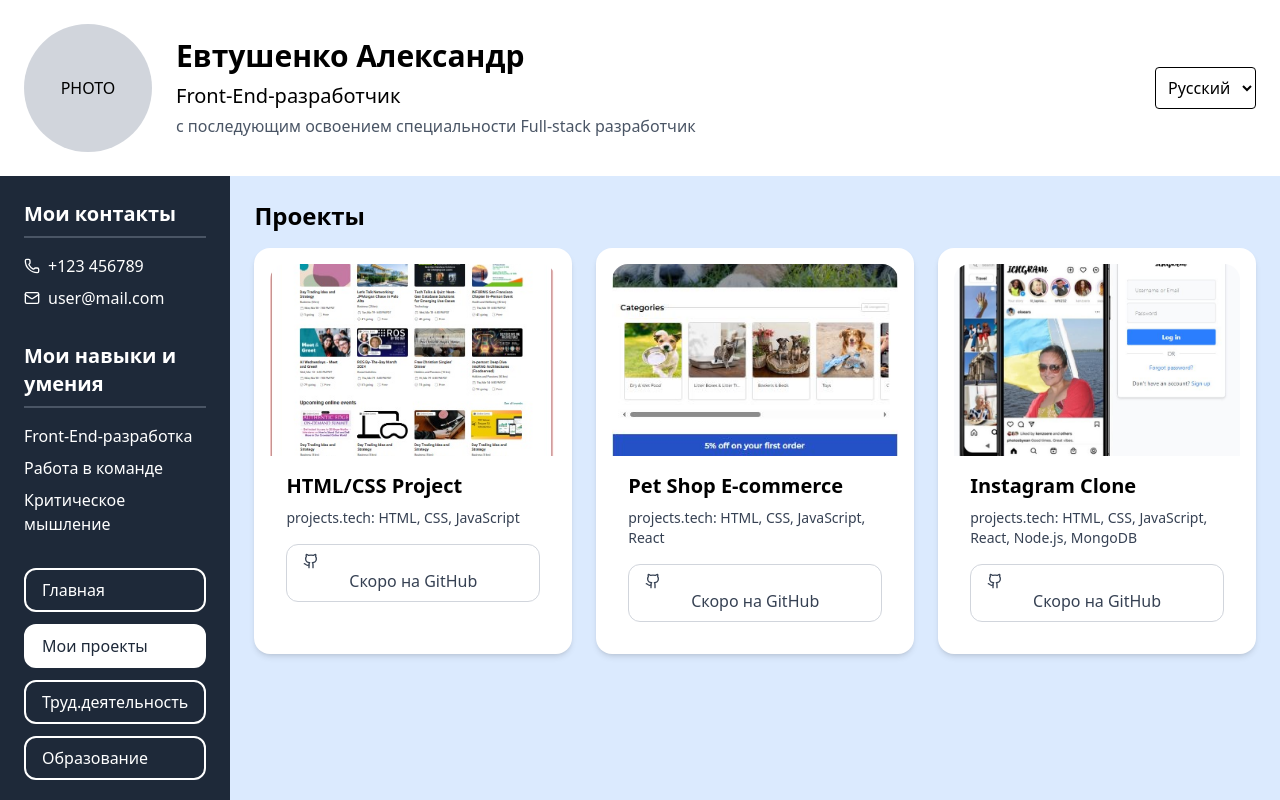
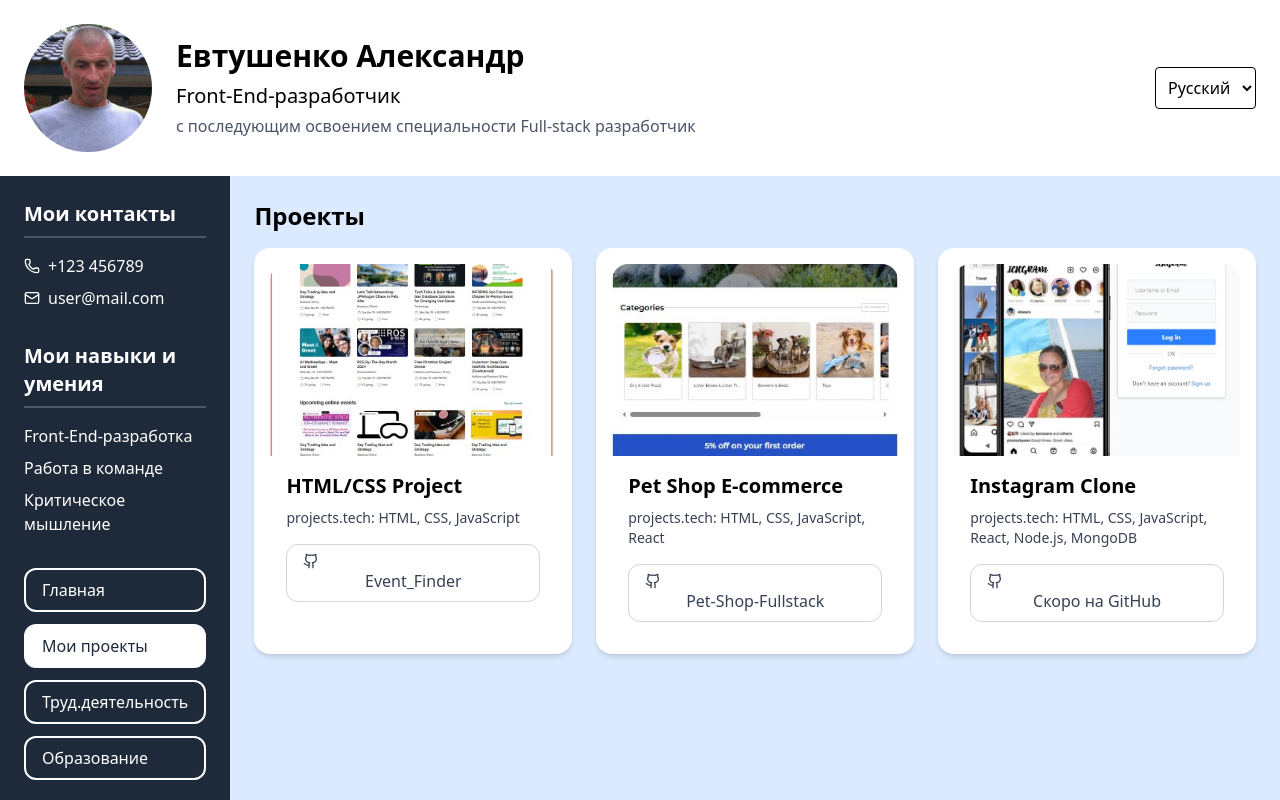
Before and after one commit to Sa-Ev/web_portfolio, a React (Vite) app: page /projects in a window 1280 px wide. Shown: the top 800 px of the page. Built offline with nearby package versions, Linux system fonts and the light colour scheme.

Commit message:
preparing for loading

```diff
--- a/src/components/layout/ProfileImage.jsx
+++ b/src/components/layout/ProfileImage.jsx
@@ -1,93 +1,111 @@
-import React, { useState, useRef, useEffect } from "react";
+// ProfileImage.jsx (безопасная версия)
+import React from "react";
+import profilePhoto from "@/assets/images/profile-photo.jpg"; // Добавьте свое фото в этот каталог
 
 const ProfileImage = () => {
-  const [imageUrl, setImageUrl] = useState("");
-  const [hasImage, setHasImage] = useState(false);
-  const fileInputRef = useRef(null);
-
-  // При монтировании компонента загружаем изображение из localStorage
-  useEffect(() => {
-    const savedImage = localStorage.getItem("profileImage");
-    if (savedImage) {
-      setImageUrl(savedImage);
-      setHasImage(true);
-      console.log("Изображение загружено из localStorage");
-    }
-  }, []);
-
-  const handleImageChange = (e) => {
-    const file = e.target.files[0];
-    if (file) {
-      if (!file.type.startsWith("image/")) {
-        alert("Пожалуйста, выберите файл изображения");
-        return;
-      }
-
-      const reader = new FileReader();
-      reader.onload = (event) => {
-        const dataUrl = event.target.result;
-        console.log("Изображение закодировано в base64");
-        setImageUrl(dataUrl);
-        setHasImage(true);
-        localStorage.setItem("profileImage", dataUrl);
-      };
-      reader.readAsDataURL(file);
-    }
-  };
-
-  const handleImageClick = () => {
-    if (!hasImage) {
-      fileInputRef.current.click();
-    }
-  };
-
-  const handleRemove = (e) => {
-    e.stopPropagation(); // Останавливаем всплытие события
-    setImageUrl("");
-    setHasImage(false);
-    localStorage.removeItem("profileImage");
-    console.log("Изображение удалено из localStorage");
-  };
-
   return (
-    <div
-      className="w-32 h-32 rounded-full bg-gray-300 relative cursor-pointer"
-      onClick={handleImageClick}
-    >
-      {hasImage && (
-        <div className="absolute inset-0 z-10">
-          <img
-            src={imageUrl}
-            alt="Фото профиля"
-            className="w-full h-full rounded-full object-cover"
-          />
-        </div>
-      )}
-
-      {hasImage && (
-        <button
-          onClick={handleRemove}
-          className="absolute top-0 right-0 bg-red-500 hover:bg-red-600 text-white rounded-full w-6 h-6 z-20 flex items-center justify-center"
-        >
-          ✕
-        </button>
-      )}
-
-      {!hasImage && (
-        <div className="absolute inset-0 flex items-center justify-center">
-          <span>PHOTO</span>
-        </div>
-      )}
-
-      <input
-        type="file"
-        ref={fileInputRef}
-        onChange={handleImageChange}
-        accept="image/*"
-        className="hidden"
+    <div className="w-32 h-32 rounded-full bg-gray-300 relative overflow-hidden">
+      <img
+        src={profilePhoto}
+        alt="Фото профиля"
+        className="w-full h-full object-cover"
       />
     </div>
   );
 };
 
 export default ProfileImage;
+
+// import React, { useState, useRef, useEffect } from "react";
+
+// const ProfileImage = () => {
+//   const [imageUrl, setImageUrl] = useState("");
+//   const [hasImage, setHasImage] = useState(false);
+//   const fileInputRef = useRef(null);
+
+//   // При монтировании компонента загружаем изображение из localStorage
+//   useEffect(() => {
+//     const savedImage = localStorage.getItem("profileImage");
+//     if (savedImage) {
+//       setImageUrl(savedImage);
+//       setHasImage(true);
+//       console.log("Изображение загружено из localStorage");
+//     }
+//   }, []);
+
+//   const handleImageChange = (e) => {
+//     const file = e.target.files[0];
+//     if (file) {
+//       if (!file.type.startsWith("image/")) {
+//         alert("Пожалуйста, выберите файл изображения");
+//         return;
+//       }
+
+//       const reader = new FileReader();
+//       reader.onload = (event) => {
+//         const dataUrl = event.target.result;
+//         console.log("Изображение закодировано в base64");
+//         setImageUrl(dataUrl);
+//         setHasImage(true);
+//         localStorage.setItem("profileImage", dataUrl);
+//       };
+//       reader.readAsDataURL(file);
+//     }
+//   };
+
+//   const handleImageClick = () => {
+//     if (!hasImage) {
+//       fileInputRef.current.click();
+//     }
+//   };
+
+//   const handleRemove = (e) => {
+//     e.stopPropagation(); // Останавливаем всплытие события
+//     setImageUrl("");
+//     setHasImage(false);
+//     localStorage.removeItem("profileImage");
+//     console.log("Изображение удалено из localStorage");
+//   };
+
+//   return (
+//     <div
+//       className="w-32 h-32 rounded-full bg-gray-300 relative cursor-pointer"
+//       onClick={handleImageClick}
+//     >
+//       {hasImage && (
+//         <div className="absolute inset-0 z-10">
+//           <img
+//             src={imageUrl}
+//             alt="Фото профиля"
+//             className="w-full h-full rounded-full object-cover"
+//           />
+//         </div>
+//       )}
+
+//       {hasImage && (
+//         <button
+//           onClick={handleRemove}
+//           className="absolute top-0 right-0 bg-red-500 hover:bg-red-600 text-white rounded-full w-6 h-6 z-20 flex items-center justify-center"
+//         >
+//           ✕
+//         </button>
+//       )}
+
+//       {!hasImage && (
+//         <div className="absolute inset-0 flex items-center justify-center">
+//           <span>PHOTO</span>
+//         </div>
+//       )}
+
+//       <input
+//         type="file"
+//         ref={fileInputRef}
+//         onChange={handleImageChange}
+//         accept="image/*"
+//         className="hidden"
+//       />
+//     </div>
+//   );
+// };
+
+// export default ProfileImage;
--- a/src/components/pages/ProjectsPage.jsx
+++ b/src/components/pages/ProjectsPage.jsx
@@ -47,9 +47,24 @@ const ProjectsPage = () => {
                 <p className="text-gray-700 text-sm mb-4">
                   {t("projects.tech")}: {project.tech}
                 </p>
-                <Button variant="outline" className="w-full" disabled>
-                  <Github className="mr-2 h-4 w-4" /> {t("projects.comingSoon")}
-                </Button>
+                {project.githubUrl ? (
+                  <a
+                    href={project.githubUrl}
+                    target="_blank"
+                    rel="noopener noreferrer"
+                    className="block w-full"
+                  >
+                    <Button variant="outline" className="w-full">
+                      <Github className="mr-2 h-4 w-4" />{" "}
+                      {project.gitHubText || "GitHub"}
+                    </Button>
+                  </a>
+                ) : (
+                  <Button variant="outline" className="w-full" disabled>
+                    <Github className="mr-2 h-4 w-4" />{" "}
+                    {t("projects.comingSoon")}
+                  </Button>
+                )}
               </CardContent>
             </Card>
           ))}
@@ -60,44 +75,3 @@ const ProjectsPage = () => {
 };
 
 export default ProjectsPage;
-
-// import React from "react";
-// import { useLanguage } from "../../context/LanguageContext";
-// import { projects } from "../../data/projects";
-// import { Card, CardContent } from "../ui/Card";
-// import Button from "../ui/Button";
-// import { Github } from "lucide-react";
-
-// const ProjectsPage = () => {
-//   const { t } = useLanguage();
-
-//   return (
-//     <div className="max-w-6xl mx-auto">
-//       <section className="mb-12">
-//         <h2 className="text-2xl font-semibold mb-4">{t("projects.title")}</h2>
-//         <div className="grid grid-cols-1 md:grid-cols-3 gap-6">
-//           {projects.map((project) => (
-//             <Card key={project.id} className="rounded-2xl shadow-md">
-//               <img
-//                 src={`/src/components/assets/images/${project.image}`}
-//                 alt={`Project ${project.id}`}
-//                 className="rounded-t-2xl w-full h-48 object-cover"
-//               />
-//               <CardContent className="p-4">
-//                 <h3 className="text-xl font-semibold mb-2">{project.title}</h3>
-//                 <p className="text-gray-700 text-sm mb-4">
-//                   {t("projects.tech")}: {project.tech}
-//                 </p>
-//                 <Button variant="outline" className="w-full" disabled>
-//                   <Github className="mr-2 h-4 w-4" /> {t("projects.comingSoon")}
-//                 </Button>
-//               </CardContent>
-//             </Card>
-//           ))}
-//         </div>
-//       </section>
-//     </div>
-//   );
-// };
-
-// export default ProjectsPage;
--- a/src/data/projects.js
+++ b/src/data/projects.js
@@ -4,12 +4,16 @@ export const projects = [
     title: "HTML/CSS Project",
     tech: "HTML, CSS, JavaScript",
     image: "project1.jpeg",
+    githubUrl: "https://github.com/Sa-Ev/Event_Finder",
+    gitHubText: "Event_Finder",
   },
   {
     id: 2,
     title: "Pet Shop E-commerce",
     tech: "HTML, CSS, JavaScript, React",
     image: "project2.jpeg",
+    githubUrl: "https://github.com/Sa-Ev/Pet-Shop-Fullstack",
+    gitHubText: "Pet-Shop-Fullstack",
   },
   {
     id: 3,
```
Also changed, not shown: src/assets/images/profile-photo.jpg (added).
